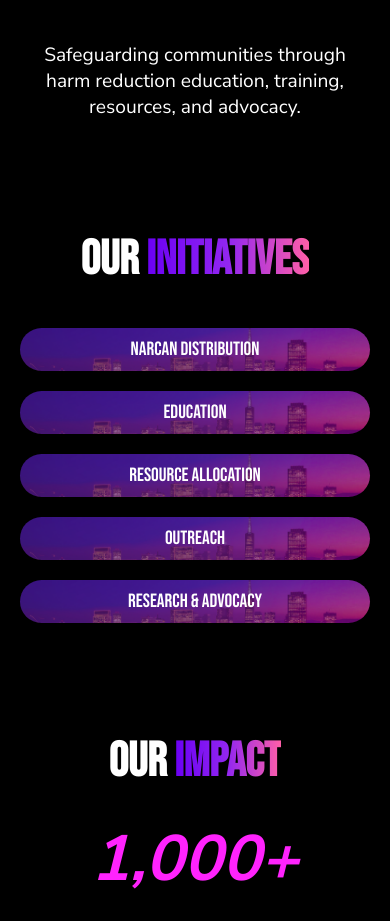
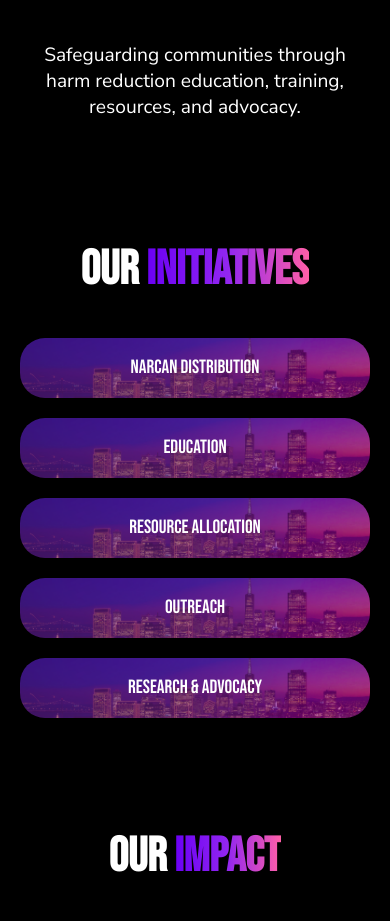
Before and after one commit to Prevent-Overdose/Prevent-Overdose, a React (Create React App) app in the folder frontend/: page / in a window 390 px wide. Shown: the part 955-1876 px from the top of the page. Built offline with nearby package versions, Linux system fonts and the light colour scheme.

Commit message:
Modified initiatives section for mobile view

```diff
--- a/frontend/src/pages/Home.css
+++ b/frontend/src/pages/Home.css
@@ -182,15 +182,6 @@
   color: white;
   padding: 40px 20px;
   text-align: center;
-}
-
-.icon-hover {
-  position: relative;
-  bottom: 10px;
-  font-size: 1.5em;
-  color: white;
-  opacity: 0.7;
-  transition: opacity 0.3s;
 }
 
 .initiative:hover .icon-hover {
@@ -452,7 +443,7 @@
     background-position: top;
     padding: 20px 0;
     background-image: none;
-    margin-bottom: 0;
+    margin-bottom: 10px;
   }
 
   .mission-left {
@@ -486,10 +477,16 @@
 
   /* INITIATIVES SECTION */
 
+  .initiatives-section {
+    margin-bottom: 10px;
+    position: relative;
+    z-index: 1;
+  }
+
   .initiatives-content {
     flex-direction: column;
     align-items: center;
-    margin-bottom: 10px;
+    position: static;
   }
 
   .initiatives-header {
@@ -497,11 +494,14 @@
   }
 
   .initiative {
-    height: auto;
+    height: 100px;
+    min-height: 60px;
     max-width: 100%;
     width: 100%;
     margin: 10px 0;
     background-size: 100%;
+    position: relative;
+    z-index: 2;
   }
 
   .initiative-title {
@@ -513,16 +513,18 @@
     padding: 0 5px;
     display: none;
     transition: all 0.3s ease;
+    position: absolute;
   }
 
   .initiative:hover {
-    height: 35vh;
-    position: absolute;
-    top: 0;
-    left: 0;
-    width: 100vw;
-    z-index: 10;
+    height: auto;
+    min-height: 250px;
+    position: relative;
+    width: 100%;
+    z-index: 3;
     background-size: cover;
+    margin-top: 15px;
+    margin-bottom: 15px;
   }
 
   .initiative:hover .initiative-description {
```
